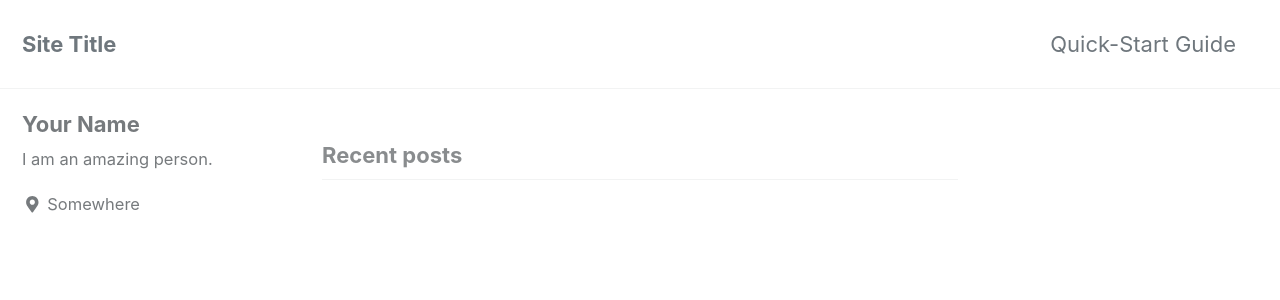
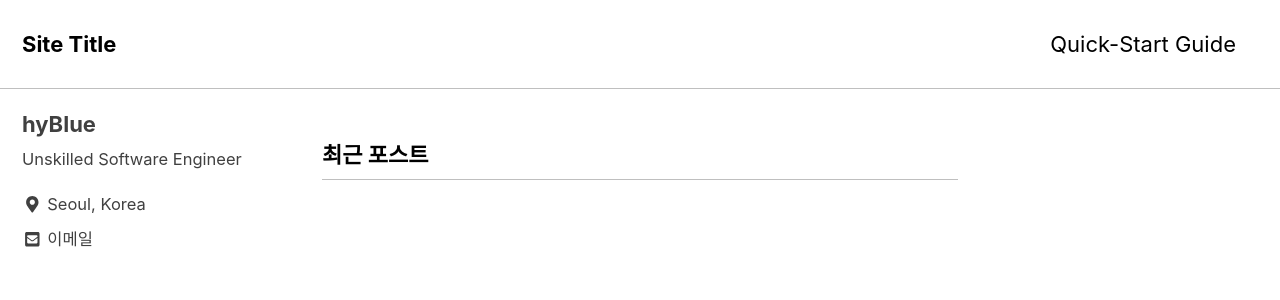
Before and after one commit to hyBlue/hyBlue.github.io, a Jekyll site: the page built from index.html, in a window 1280 px wide and 900 px high. Shown: the top 300 px of the window. Built offline with Jekyll 4.4.1, drawn with Linux system fonts in a browser that asks for light colours; cached includes are drawn as plain includes; nearby versions of some CDN libraries; the list of posts is cut into pages by our own code; some of the changed text lies outside the part shown.

Commit message:
modified configurations

```diff
--- a/_config.yml
+++ b/_config.yml
@@ -12,14 +12,14 @@
 
 # theme                  : "minimal-mistakes-jekyll"
 # remote_theme           : "mmistakes/minimal-mistakes"
-minimal_mistakes_skin    : "default" # "air", "aqua", "contrast", "dark", "dirt", "neon", "mint", "plum", "sunrise"
+minimal_mistakes_skin    : "contrast" # "air", "aqua", "contrast", "dark", "dirt", "neon", "mint", "plum", "sunrise"
 
 # Site Settings
-locale                   : "en-US"
+locale                   : "ko"
 title                    : "Site Title"
 title_separator          : "-"
-name                     : "Your Name"
-description              : "An amazing website."
+name                     : "Hyunyoung Jung"
+description              : "anything about anything"
 url                      : "https://hyBlue.github.io" # the base hostname & protocol for your site e.g. "https://mmistakes.github.io"
 baseurl                  : # the subpath of your site, e.g. "/blog"
 repository               : # GitHub username/repo-name e.g. "mmistakes/minimal-mistakes"
@@ -61,8 +61,8 @@ reCaptcha:
   secret                 :
 atom_feed:
   path                   : # blank (default) uses feed.xml
-search                   : # true, false (default)
-search_full_content      : # true, false (default)
+search                   : true, false (default)
+search_full_content      : true, false (default)
 search_provider          : # lunr (default), algolia, google
 algolia:
   application_id         : # YOUR_APPLICATION_ID
@@ -103,11 +103,11 @@ analytics:
 
 # Site Author
 author:
-  name             : "Your Name"
+  name             : "hyBlue"
   avatar           : # path of avatar image, e.g. "/assets/images/bio-photo.jpg"
-  bio              : "I am an amazing person."
-  location         : "Somewhere"
-  email            :
+  bio              : "Unskilled Software Engineer"
+  location         : "Seoul, Korea"
+  email            : "gusdud1500@gmail.com"
   links:
     - label: "Email"
       icon: "fas fa-fw fa-envelope-square"
```
